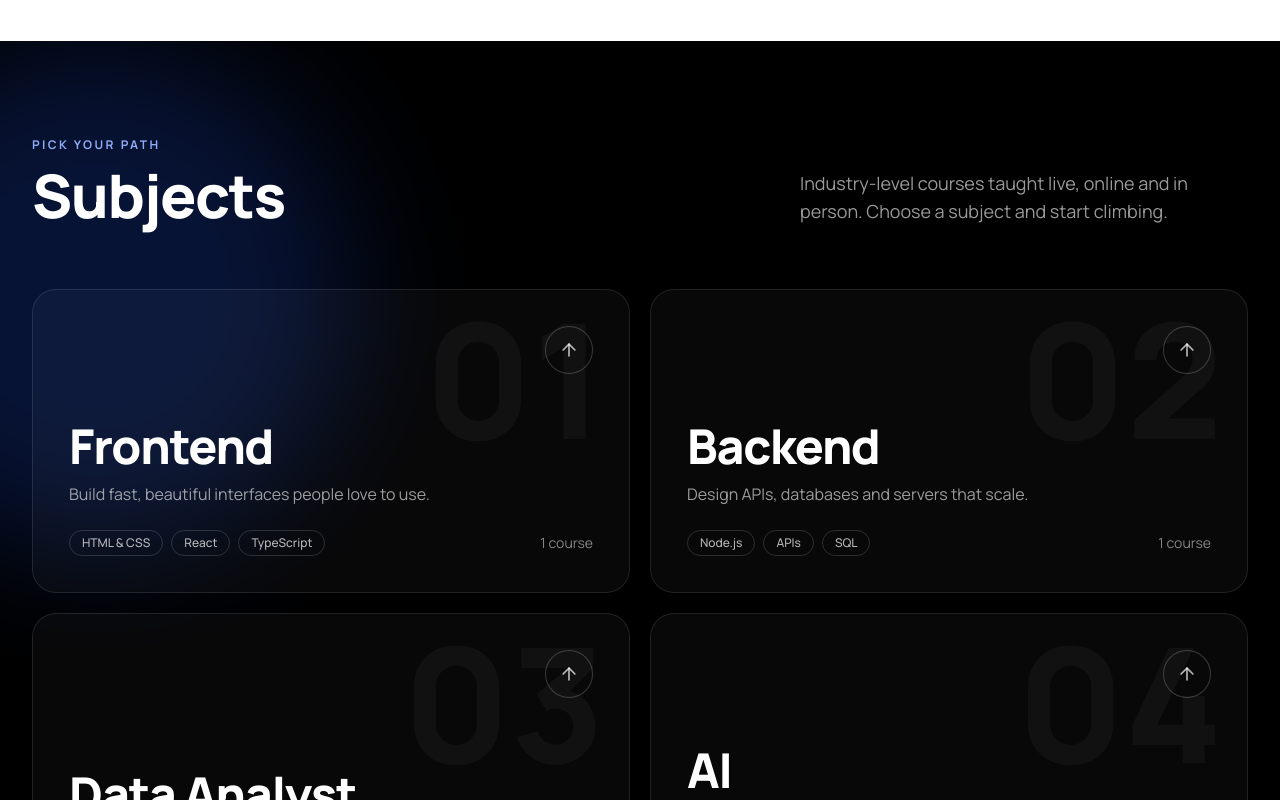
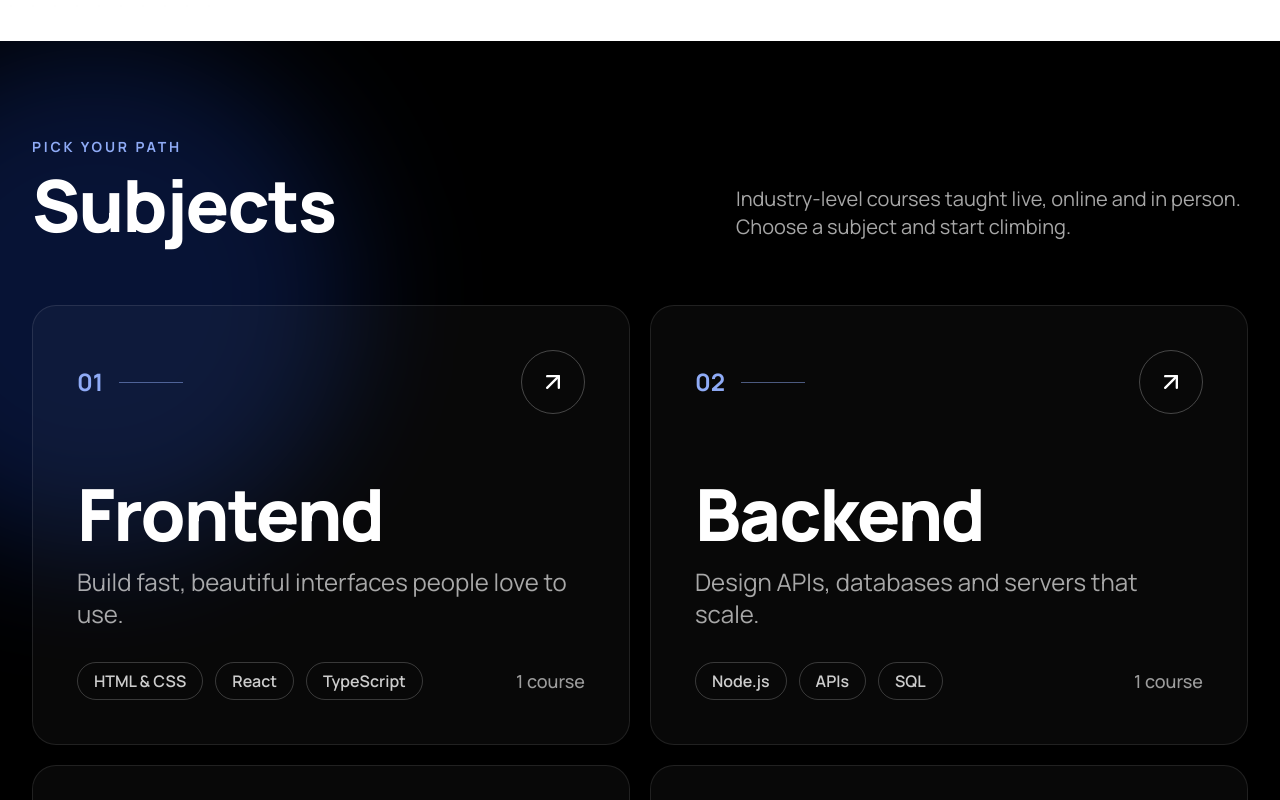
Before and after one commit to Aman-0402/SkillMaster, a React (Vite) app: page / in a window 1280 px wide. Shown: the part 680-1480 px from the top of the page. Built offline with nearby package versions, Linux system fonts and the light colour scheme.

Commit message:
Subjects cards: bigger type, cleaner header row

```diff
--- a/src/components/subjects.tsx
+++ b/src/components/subjects.tsx
@@ -52,12 +52,12 @@ export default function Subjects() {
       <div className="mx-auto w-full max-w-site px-4 py-16 sm:px-6 sm:py-24 lg:px-8 2xl:px-12">
         <div className="flex flex-col gap-4 sm:flex-row sm:items-end sm:justify-between">
           <div>
-            <p className="text-xs font-bold uppercase tracking-[0.2em] text-brand-300">Pick your path</p>
-            <h2 id="subjects-title" className="mt-3 text-4xl font-extrabold tracking-tight sm:text-6xl">
+            <p className="text-sm font-bold uppercase tracking-[0.2em] text-brand-300">Pick your path</p>
+            <h2 id="subjects-title" className="mt-3 text-5xl font-extrabold tracking-tight sm:text-7xl">
               Subjects
             </h2>
           </div>
-          <p className="max-w-md text-lg text-white/60">
+          <p className="max-w-lg text-xl text-white/65">
             Industry-level courses taught live, online and in person. Choose a subject and start climbing.
           </p>
         </div>
@@ -74,35 +74,32 @@ export default function Subjects() {
               <Link
                 href={to}
                 onMouseMove={trackGlow}
-                className="group relative flex h-full min-h-[18rem] flex-col justify-between overflow-hidden rounded-3xl border border-white/10 bg-white/[0.03] p-7 transition-colors duration-300 hover:border-brand-400/60 focus-visible:outline focus-visible:outline-2 focus-visible:outline-offset-2 focus-visible:outline-brand-400 sm:p-9"
+                className="group relative flex h-full min-h-[26rem] flex-col justify-between overflow-hidden rounded-3xl border border-white/10 bg-white/[0.03] p-8 transition-colors duration-300 hover:border-brand-400/60 focus-visible:outline focus-visible:outline-2 focus-visible:outline-offset-2 focus-visible:outline-brand-400 sm:p-11"
               >
                 <span
                   aria-hidden
                   className="pointer-events-none absolute inset-0 opacity-0 transition-opacity duration-300 [background:radial-gradient(420px_circle_at_var(--mx,50%)_var(--my,50%),rgb(57_101_227/0.28),transparent_60%)] group-hover:opacity-100"
                 />
-                <span
-                  aria-hidden
-                  className="pointer-events-none absolute right-6 top-2 select-none text-[8rem] font-extrabold leading-none text-white/[0.04] sm:text-[10rem]"
-                >
-                  {String(i + 1).padStart(2, "0")}
-                </span>
-
-                <div className="relative flex items-start justify-end">
-                  <span className="flex size-12 items-center justify-center rounded-full border border-white/20 text-white/70 transition-all duration-300 group-hover:rotate-0 group-hover:border-white group-hover:bg-white group-hover:text-black motion-safe:-rotate-45">
-                    <ArrowUpRight className="size-5" aria-hidden />
+                <div className="relative flex items-center justify-between">
+                  <span className="flex items-center gap-4 text-xl font-bold text-brand-300 sm:text-2xl">
+                    {String(i + 1).padStart(2, "0")}
+                    <span aria-hidden className="h-px w-12 bg-brand-300/50 sm:w-16" />
+                  </span>
+                  <span className="flex size-14 items-center justify-center rounded-full border border-white/25 text-white transition-all duration-300 group-hover:border-white group-hover:bg-white group-hover:text-black sm:size-16">
+                    <ArrowUpRight className="size-7 transition-transform duration-300 group-hover:translate-x-0.5 group-hover:-translate-y-0.5" aria-hidden />
                   </span>
                 </div>
 
-                <div className="relative mt-12">
-                  <h3 className="text-4xl font-extrabold tracking-tight sm:text-5xl">{title}</h3>
-                  <p className="mt-3 max-w-sm text-base text-white/60">{desc}</p>
-                  <div className="mt-6 flex flex-wrap items-center gap-2">
+                <div className="relative mt-16">
+                  <h3 className="text-5xl font-extrabold tracking-tight sm:text-7xl">{title}</h3>
+                  <p className="mt-4 max-w-lg text-xl leading-snug text-white/65 sm:text-2xl">{desc}</p>
+                  <div className="mt-8 flex flex-wrap items-center gap-3">
                     {tags.map((t) => (
-                      <span key={t} className="rounded-full border border-white/15 px-3 py-1 text-xs font-medium text-white/70">
+                      <span key={t} className="rounded-full border border-white/20 px-4 py-1.5 text-base font-semibold text-white/80">
                         {t}
                       </span>
                     ))}
-                    <span className="ml-auto text-sm text-white/50">
+                    <span className="ml-auto text-lg font-medium text-white/60">
                       {count} {count === 1 ? "course" : "courses"}
                     </span>
                   </div>
```
Also changed, not shown: 1 other file (tests, documents, lock files or other folders).
